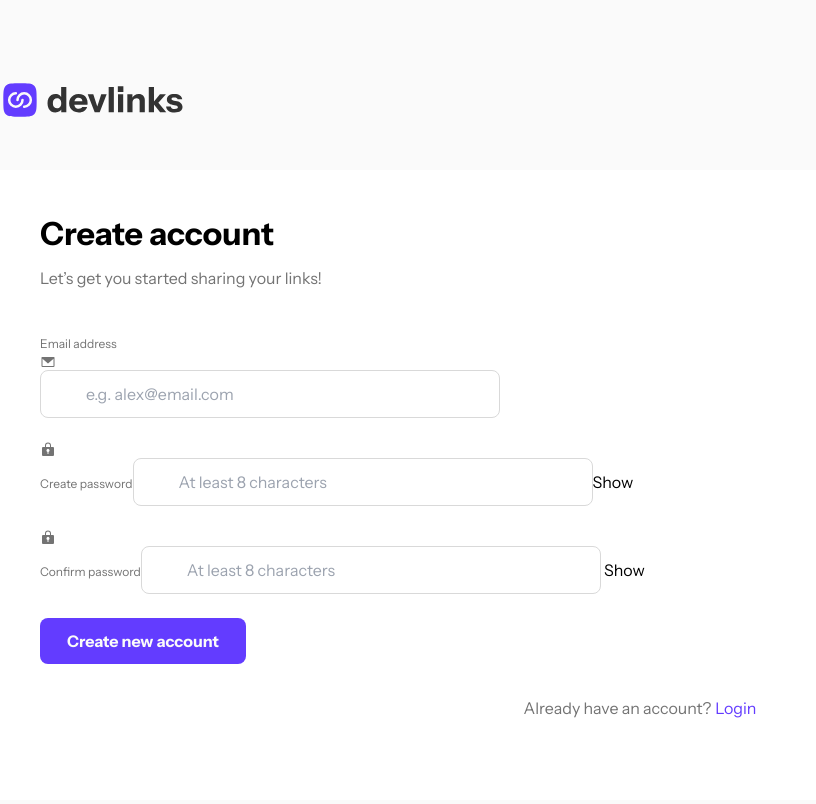
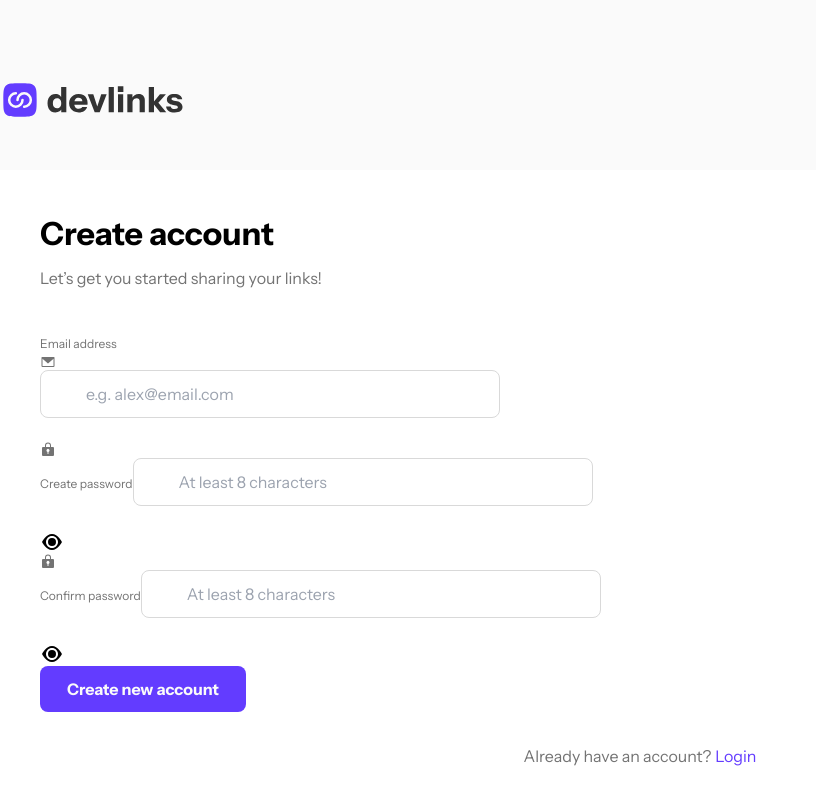
Before and after one commit to good-mistake/link-sharing-app, a Next.js app: page /signup in a window 1280 px wide. Shown: the top 804 px of the page, without its empty margins (0-816 px from the left). Built offline with nearby package versions, Linux system fonts and the light colour scheme.

Commit message:
moved verify

```diff
--- a/src/app/signup/page.tsx
+++ b/src/app/signup/page.tsx
@@ -159,7 +159,27 @@ export default function Signup() {
             onClick={() => setShowPassword(!showPassword)}
             className="absolute top-1/2 transform -translate-y-[60%] right-2 flex items-center"
           >
-            {showPassword ? "Hide" : "Show"}
+            {showPassword ? (
+              <svg
+                xmlns="http://www.w3.org/2000/svg"
+                viewBox="0 0 24 24"
+                width="24"
+                height="24"
+                fill="currentColor"
+              >
+                <path d="M12 4C6 4 2 12 2 12s4 8 10 8 10-8 10-8-4-8-10-8zm0 14c-3.3 0-6-2.7-6-6 0-1.1.3-2.2.9-3.2L5 8.1C4.3 9.4 4 10.7 4 12c0 3.3 2.7 6 6 6 1.3 0 2.6-.4 3.6-1.2l-1.5-1.5c-.5.2-1 .3-1.5.3-2.2 0-4-1.8-4-4 0-.5.1-1 .3-1.5l-1.5-1.5C4.4 9.4 4 10.7 4 12c0 3.3 2.7 6 6 6 1.3 0 2.6-.4 3.6-1.2l-1.5-1.5c-.5.2-1 .3-1.5.3-2.2 0-4-1.8-4-4 0-.5.1-1 .3-1.5l-1.5-1.5C4.4 9.4 4 10.7 4 12c0 3.3 2.7 6 6 6 1.3 0 2.6-.4 3.6-1.2l-1.5-1.5c-.5.2-1 .3-1.5.3-2.2 0-4-1.8-4-4 0-.5.1-1 .3-1.5l-1.5-1.5C4.4 9.4 4 10.7 4 12c0 3.3 2.7 6 6 6 1.3 0 2.6-.4 3.6-1.2l-1.5-1.5c-.5.2-1 .3-1.5.3-2.2 0-4-1.8-4-4 0-.5.1-1 .3-1.5l-1.5-1.5C4.4 9.4 4 10.7 4 12c0 3.3 2.7 6 6 6 1.3 0 2.6-.4 3.6-1.2l-1.5-1.5c-.5.2-1 .3-1.5.3-2.2 0-4-1.8-4-4 0-.5.1-1 .3-1.5l-1.5-1.5C4.4 9.4 4 10.7 4 12c0 3.3 2.7 6 6 6 1.3 0 2.6-.4 3.6-1.2l-1.5-1.5c-.5.2-1 .3-1.5.3-2.2 0-4-1.8-4-4 0-.5.1-1 .3-1.5l-1.5-1.5C4.4 9.4 4 10.7 4 12c0 3.3 2.7 6 6 6 1.3 0 2.6-.4 3.6-1.2l-1.5-1.5c-.5.2-1 .3-1.5.3-2.2 0-4-1.8-4-4 0-.5.1-1 .3-1.5l-1.5-1.5C4.4 9.4 4 10.7 4 12c0 3.3 2.7 6 6 6 1.3 0 2.6-.4 3.6-1.2l-1.5-1.5c-.5.2-1 .3-1.5.3-2.2 0-4-1.8-4-4 0-.5.1-1 .3-1.5l-1.5-1.5C4.4 9.4 4 10.7 4 12c0 3.3 2.7 6 6 6 1.3 0 2.6-.4 3.6-1.2l-1.5-1.5c-.5.2-1 .3-1.5.3-2.2 0-4-1.8-4-4 0-.5.1-1 .3-1.5l-1.5-1.5C4.4 9.4 4 10.7 4 12c0 3.3 2.7 6 6 6 1.3 0 2.6-.4 3.6-1.2l-1.5-1.5c-.5.2-1 .3-1.5.3-2.2 0-4-1.8-4-4 0-.5.1-1 .3-1.5l-1.5-1.5C4.4 9.4 4 10.7 4 12c0 3.3 2.7 6 6 6z" />
+              </svg>
+            ) : (
+              <svg
+                xmlns="http://www.w3.org/2000/svg"
+                viewBox="0 0 24 24"
+                width="24"
+                height="24"
+                fill="currentColor"
+              >
+                <path d="M12 4C6 4 2 12 2 12s4 8 10 8 10-8 10-8-4-8-10-8zm0 14c-3.3 0-6-2.7-6-6s2.7-6 6-6 6 2.7 6 6-2.7 6-6 6zm0-10a4 4 0 100 8 4 4 0 000-8z" />
+              </svg>
+            )}{" "}
           </span>
         </div>
         <div className="relative w-full">
@@ -190,14 +210,35 @@ export default function Signup() {
             onClick={() => setShowPassword(!showPassword)}
             className="absolute top-1/2 transform -translate-y-[60%] right-2 flex items-center"
           >
-            {showPassword ? "Hide" : "Show"}
+            {showPassword ? (
+              <svg
+                xmlns="http://www.w3.org/2000/svg"
+                viewBox="0 0 24 24"
+                width="24"
+                height="24"
+                fill="currentColor"
+              >
+                <path d="M12 4C6 4 2 12 2 12s4 8 10 8 10-8 10-8-4-8-10-8zm0 14c-3.3 0-6-2.7-6-6 0-1.1.3-2.2.9-3.2L5 8.1C4.3 9.4 4 10.7 4 12c0 3.3 2.7 6 6 6 1.3 0 2.6-.4 3.6-1.2l-1.5-1.5c-.5.2-1 .3-1.5.3-2.2 0-4-1.8-4-4 0-.5.1-1 .3-1.5l-1.5-1.5C4.4 9.4 4 10.7 4 12c0 3.3 2.7 6 6 6 1.3 0 2.6-.4 3.6-1.2l-1.5-1.5c-.5.2-1 .3-1.5.3-2.2 0-4-1.8-4-4 0-.5.1-1 .3-1.5l-1.5-1.5C4.4 9.4 4 10.7 4 12c0 3.3 2.7 6 6 6 1.3 0 2.6-.4 3.6-1.2l-1.5-1.5c-.5.2-1 .3-1.5.3-2.2 0-4-1.8-4-4 0-.5.1-1 .3-1.5l-1.5-1.5C4.4 9.4 4 10.7 4 12c0 3.3 2.7 6 6 6 1.3 0 2.6-.4 3.6-1.2l-1.5-1.5c-.5.2-1 .3-1.5.3-2.2 0-4-1.8-4-4 0-.5.1-1 .3-1.5l-1.5-1.5C4.4 9.4 4 10.7 4 12c0 3.3 2.7 6 6 6 1.3 0 2.6-.4 3.6-1.2l-1.5-1.5c-.5.2-1 .3-1.5.3-2.2 0-4-1.8-4-4 0-.5.1-1 .3-1.5l-1.5-1.5C4.4 9.4 4 10.7 4 12c0 3.3 2.7 6 6 6 1.3 0 2.6-.4 3.6-1.2l-1.5-1.5c-.5.2-1 .3-1.5.3-2.2 0-4-1.8-4-4 0-.5.1-1 .3-1.5l-1.5-1.5C4.4 9.4 4 10.7 4 12c0 3.3 2.7 6 6 6 1.3 0 2.6-.4 3.6-1.2l-1.5-1.5c-.5.2-1 .3-1.5.3-2.2 0-4-1.8-4-4 0-.5.1-1 .3-1.5l-1.5-1.5C4.4 9.4 4 10.7 4 12c0 3.3 2.7 6 6 6 1.3 0 2.6-.4 3.6-1.2l-1.5-1.5c-.5.2-1 .3-1.5.3-2.2 0-4-1.8-4-4 0-.5.1-1 .3-1.5l-1.5-1.5C4.4 9.4 4 10.7 4 12c0 3.3 2.7 6 6 6 1.3 0 2.6-.4 3.6-1.2l-1.5-1.5c-.5.2-1 .3-1.5.3-2.2 0-4-1.8-4-4 0-.5.1-1 .3-1.5l-1.5-1.5C4.4 9.4 4 10.7 4 12c0 3.3 2.7 6 6 6 1.3 0 2.6-.4 3.6-1.2l-1.5-1.5c-.5.2-1 .3-1.5.3-2.2 0-4-1.8-4-4 0-.5.1-1 .3-1.5l-1.5-1.5C4.4 9.4 4 10.7 4 12c0 3.3 2.7 6 6 6z" />
+              </svg>
+            ) : (
+              <svg
+                xmlns="http://www.w3.org/2000/svg"
+                viewBox="0 0 24 24"
+                width="24"
+                height="24"
+                fill="currentColor"
+              >
+                <path d="M12 4C6 4 2 12 2 12s4 8 10 8 10-8 10-8-4-8-10-8zm0 14c-3.3 0-6-2.7-6-6s2.7-6 6-6 6 2.7 6 6-2.7 6-6 6zm0-10a4 4 0 100 8 4 4 0 000-8z" />
+              </svg>
+            )}
           </span>
         </div>
         <motion.button
           type="submit"
-          whileTap={{ scale: 0.95 }}
           disabled={loading}
           className="loginBtn w-full flex justify-center items-center gap-2"
+          whileHover={{ scale: 1.05 }}
+          whileTap={{ scale: 0.95, rotate: [0, -5, 5, 0] }}
         >
           {loading ? (
             <span className="w-5 h-5 border-2 border-white border-t-transparent rounded-full animate-spin"></span>
@@ -205,7 +246,16 @@ export default function Signup() {
             "Create new account"
           )}
         </motion.button>
-        {success && <div>{success}</div>}
+        {success && (
+          <motion.div
+            className="w-full bg-green-100 border border-green-400 text-green-700 px-4 py-2 rounded-lg flex items-center gap-2"
+            initial={{ opacity: 0, y: -10 }}
+            animate={{ opacity: 1, y: 0 }}
+            transition={{ duration: 0.3 }}
+          >
+            {success}
+          </motion.div>
+        )}
         {error && <div className="text-red-500 text-sm">{error}</div>}
         <p>
           Already have an account?
```
Also changed, not shown: pages/api/auth/verify.js (renamed from pages/api/auth/verify/index.js, +9 -7 lines).
